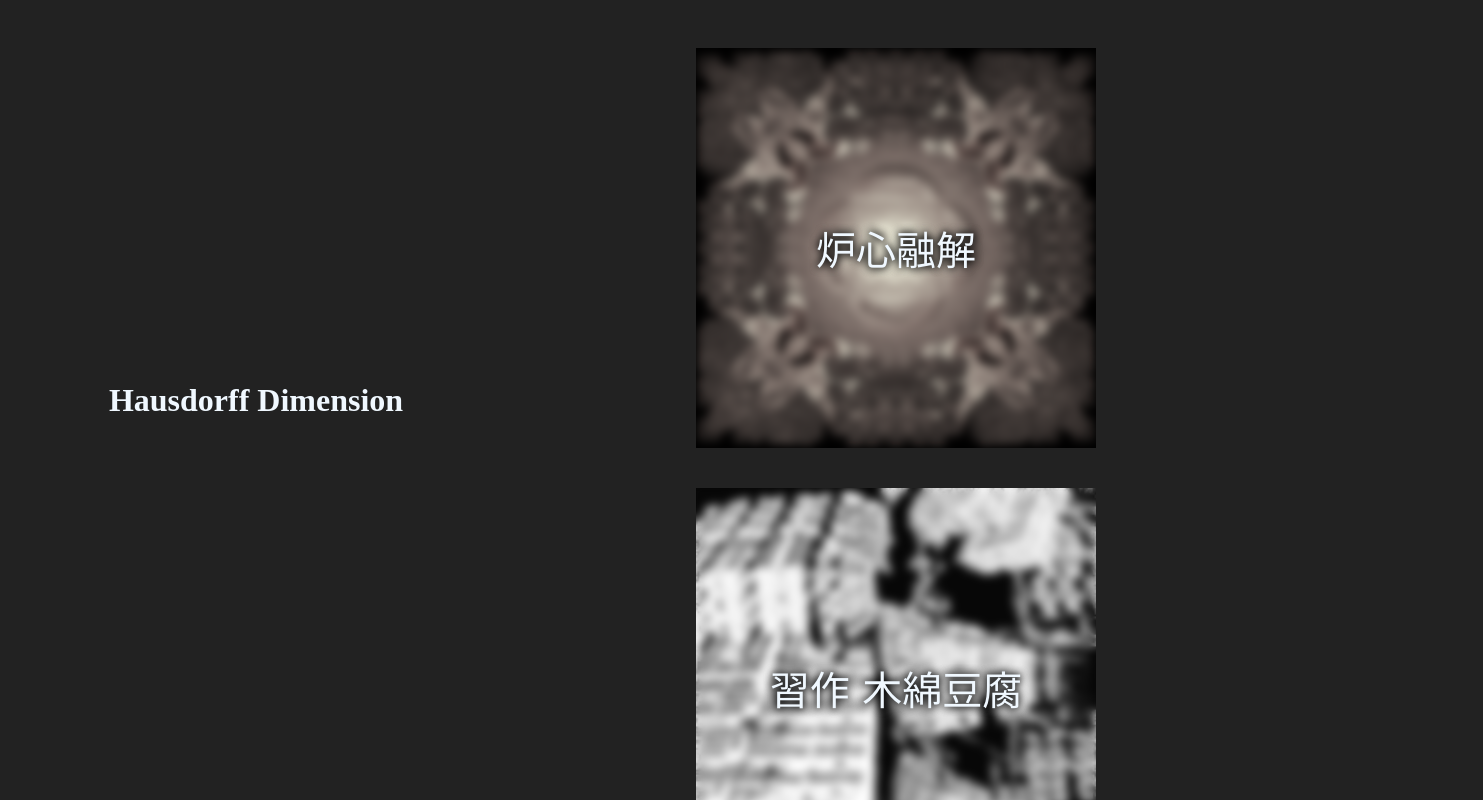
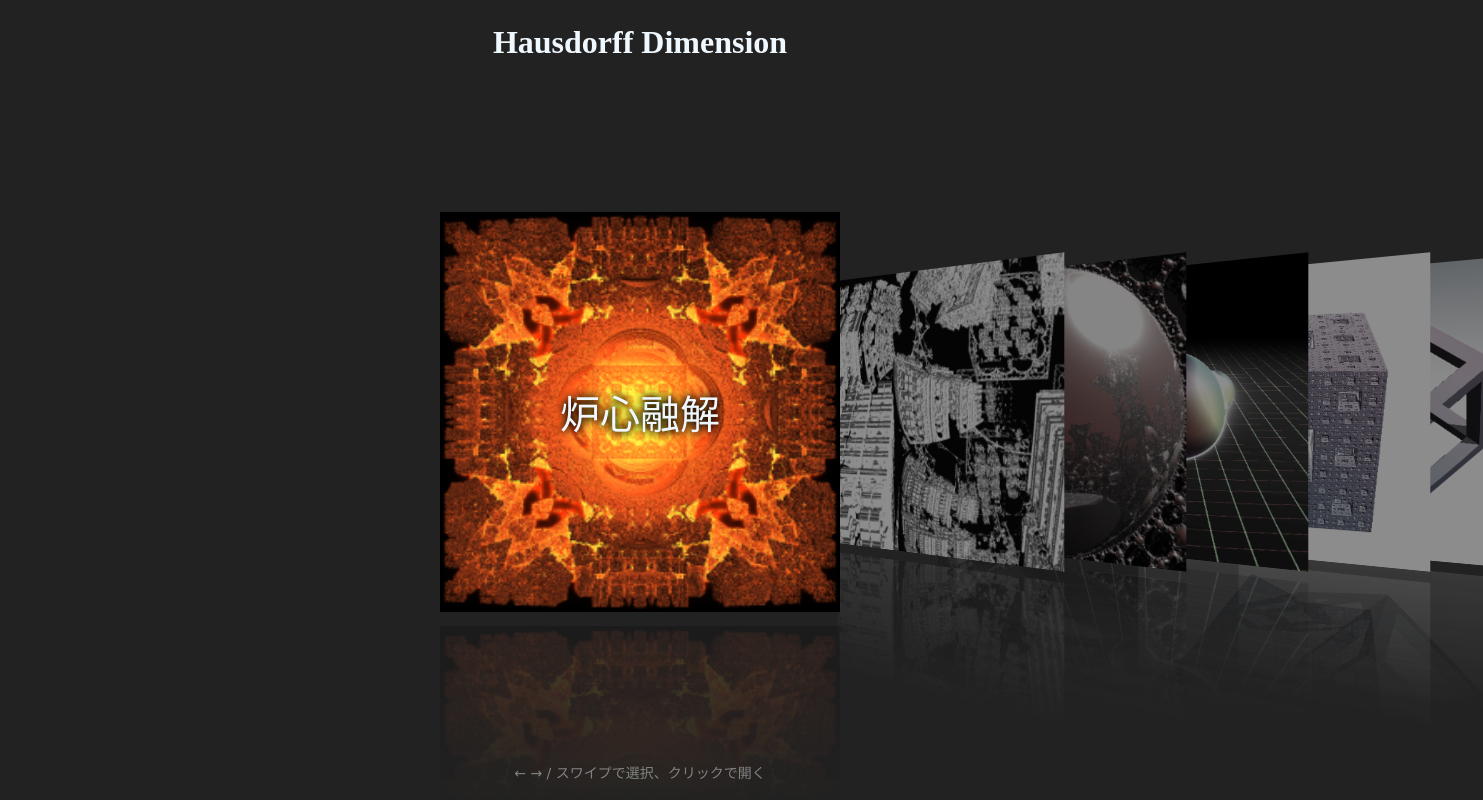
Before and after one commit to Lucas544875/Hausdorff-Dimension, a plain HTML site: page index.html in a window 1280 px wide. Shown: the whole page, 1483 px wide, since content can reach past the window. Drawn offline with Linux system fonts and the light colour scheme; a web font is replaced by a local one.

Commit message:
[update] カバーフロー

```diff
--- /dev/null
+++ b/coverflow.js
@@ -0,0 +1,92 @@
+const works = [
+  { title: "炉心融解", href: "mandelbox.html", img: "imgs/meltdown.png" },
+  { title: "習作 木綿豆腐", href: "mandelbox2.html", img: "imgs/tofu.png" },
+  { title: "バベルの塔", href: "pseudoKleinian.html", img: "imgs/babbel.png" },
+  { title: "種", href: "metaball.html", img: "imgs/metaball.png" },
+  { title: "Overwrite", href: "overwrite.html", img: "imgs/overwrite.png" },
+  { title: "Impossible", href: "trick.html", img: "imgs/impossible.png" },
+];
+
+const coverflow = document.getElementById("coverflow");
+let current = 0;
+
+const cards = works.map((work, i) => {
+  const card = document.createElement("div");
+  card.className = "card";
+  card.style.backgroundImage = `url(${work.img})`;
+
+  const caption = document.createElement("div");
+  caption.className = "caption";
+  caption.textContent = work.title;
+  card.appendChild(caption);
+
+  card.addEventListener("click", () => {
+    if (i === current) {
+      location.href = work.href;
+    } else {
+      current = i;
+      layout();
+    }
+  });
+
+  coverflow.appendChild(card);
+  return card;
+});
+
+function layout() {
+  const width = coverflow.clientWidth;
+  const push = Math.min(width * 0.3, 300);
+  const gap = Math.min(width * 0.11, 110);
+
+  cards.forEach((card, i) => {
+    const d = i - current;
+    const abs = Math.abs(d);
+    const sign = Math.sign(d);
+    const x = sign * (d === 0 ? 0 : push + (abs - 1) * gap);
+    const rotate = -sign * 55;
+    const scale = d === 0 ? 1 : 0.72;
+    card.style.transform =
+      `translate(-50%, -50%) translateX(${x}px) rotateY(${rotate}deg) scale(${scale})`;
+    card.style.zIndex = String(works.length - abs);
+    card.classList.toggle("center", d === 0);
+  });
+}
+
+function move(step) {
+  const next = Math.min(works.length - 1, Math.max(0, current + step));
+  if (next !== current) {
+    current = next;
+    layout();
+  }
+}
+
+document.addEventListener("keydown", (e) => {
+  if (e.key === "ArrowLeft") move(-1);
+  if (e.key === "ArrowRight") move(1);
+  if (e.key === "Enter") location.href = works[current].href;
+});
+
+let wheelLock = 0;
+coverflow.addEventListener("wheel", (e) => {
+  e.preventDefault();
+  const now = Date.now();
+  if (now - wheelLock < 250) return;
+  const delta = Math.abs(e.deltaX) > Math.abs(e.deltaY) ? e.deltaX : e.deltaY;
+  if (Math.abs(delta) < 10) return;
+  wheelLock = now;
+  move(delta > 0 ? 1 : -1);
+}, { passive: false });
+
+let touchX = null;
+coverflow.addEventListener("touchstart", (e) => {
+  touchX = e.touches[0].clientX;
+});
+coverflow.addEventListener("touchend", (e) => {
+  if (touchX === null) return;
+  const dx = e.changedTouches[0].clientX - touchX;
+  if (Math.abs(dx) > 40) move(dx < 0 ? 1 : -1);
+  touchX = null;
+});
+
+window.addEventListener("resize", layout);
+layout();
--- a/index.css
+++ b/index.css
@@ -1,106 +1,70 @@
 body{
-  text-align: center;
-	display: flex;
+  margin: 0;
+  height: 100vh;
+  display: flex;
+  flex-direction: column;
   background-color: #222222;
-	height: 100vh;
-	margin: 0%;
+  overflow: hidden;
 }
 
 h1{
-  color :aliceblue;
-}
-h2{
-  color :aliceblue;
-}
-p{
-  color :aliceblue;
+  color: aliceblue;
+  margin: 0;
 }
 
-.leftWrapper{
-	box-sizing: border-box;
-	padding: 8px;
-  width: 40%;
-  height: 100%;
+.siteTitle{
+  padding: 24px 8px 0;
+  text-align: center;
+}
+
+.coverflow{
+  flex: 1;
+  position: relative;
+  perspective: 1200px;
+}
+
+.card{
+  position: absolute;
+  top: 50%;
+  left: 50%;
+  width: min(400px, 55vmin);
+  height: min(400px, 55vmin);
   display: flex;
   justify-content: center;
   align-items: center;
+  background-size: cover;
+  background-position: center;
+  cursor: pointer;
+  filter: grayscale(85%) brightness(0.55);
+  transition: transform 0.45s ease, filter 0.45s ease;
+  -webkit-box-reflect: below 14px linear-gradient(transparent 55%, rgba(255, 255, 255, 0.2));
 }
 
-.rightWrapper{
-	box-sizing: border-box;
-	padding: 8px;
-  width: 60%;
-  height: 100;
-	overflow-y: scroll;
-	-ms-overflow-style: none;    /* IE, Edge 対応 */
-	scrollbar-width: none;       /* Firefox 対応 */
+.card.center{
+  filter: none;
 }
 
-.rightWrapper::-webkit-scrollbar {
-	display:none;
+.caption{
+  color: aliceblue;
+  font-family: 'Klee One', cursive;
+  font-size: 40px;
+  text-shadow: 0 0 8px black, 0 0 8px black;
+  opacity: 0;
+  transition: opacity 0.3s;
 }
 
-.work{
-  background-color: aliceblue;
-  display: flex;
-	justify-content: center;
-	align-items: center;
-	position: relative;
-	width: 400px;
-	height: 400px;
-	font-size: 40px;
-	cursor: pointer;
-	margin: 30pt auto;
-	background-size: cover;
-	z-index: 0;
-	overflow: clip;
-}
-.work::before{
-	box-sizing: content-box;
-
-	transition: 0.1s;
-	content: "";
-  display: block;
-  position: absolute;
-  background: inherit;
-	filter:grayscale(90%) blur(5px);
-  top:    -3px;
-  right:  -3px;
-  bottom: -3px;
-  left:   -3px;
-  z-index: -1;
+.card.center .caption{
+  opacity: 1;
 }
 
-#meltDown{
-	background-image: url(imgs/meltdown.png);
-}
-#tofu{
-	background-image: url(imgs/tofu.png);
-}
-#babbel{
-	background-image: url(imgs/babbel.png);
-}
-#metaball{
-	background-image: url(imgs/metaball.png);
-}
-#overwrite{
-	background-image: url(imgs/overwrite.png);
-}
-#impossible{
-	background-image: url(imgs/impossible.png);
+.card.center:hover .caption{
+  opacity: 0;
 }
 
-.work:hover:before{
-	filter: none;
+.hint{
+  color: rgba(240, 248, 255, 0.45);
+  font-family: 'Klee One', cursive;
+  font-size: 14px;
+  text-align: center;
+  margin: 0 0 18px;
 }
-
-.discription{
-  color :aliceblue;
-	background-color: rgba(0, 0, 0, 0.0);
-	font-family: 'Klee One', cursive;
-	text-shadow:0 0 8px black,0 0 8px black;
-}
-
-.work:hover .discription{
-	display: none;
-}
--- a/index.html
+++ b/index.html
@@ -3,50 +3,20 @@
 <head>
   <link href="index.css" rel="stylesheet">
   <meta charset="utf-8" />
+  <meta name="viewport" content="width=device-width, initial-scale=1" />
   <title>Hausdorff Dimension</title>
   <link rel="preconnect" href="https://fonts.googleapis.com">
   <link rel="preconnect" href="https://fonts.gstatic.com" crossorigin>
   <link href="https://fonts.googleapis.com/css2?family=Klee+One&display=swap" rel="stylesheet">
 </head>
 <body>
-  <div class="leftWrapper">
-    <div class="title">
-      <h1>
-        Hausdorff Dimension
-      </h1>
-    </div>
-  </div>
-  <div class="rightWrapper">
-    <div class = "work" id = "meltDown" onclick = "location.href='./mandelbox.html'">
-      <div class ="discription">
-        炉心融解
-      </div>
-    </div>
-    <div class = "work" id = "tofu" onclick = "location.href='./mandelbox2.html'">
-      <div class ="discription">
-        習作 木綿豆腐
-      </div>
-    </div>
-    <div class = "work" id = "babbel" onclick = "location.href='./pseudoKleinian.html'">
-      <div class ="discription">
-        バベルの塔
-      </div>
-    </div>
-    <div class = "work" id = "metaball" onclick = "location.href='./metaball.html'">
-      <div class ="discription">
-        種
-      </div>
-    </div>
-    <div class = "work" id = "overwrite" onclick = "location.href='./overwrite.html'">
-      <div class ="discription">
-        Overwrite
-      </div>
-    </div>
-    <div class = "work" id = "impossible" onclick = "location.href='./trick.html'">
-      <div class ="discription">
-        Impossible
-      </div>
-    </div>
-  </div>
+  <header class="siteTitle">
+    <h1>
+      Hausdorff Dimension
+    </h1>
+  </header>
+  <main class="coverflow" id="coverflow"></main>
+  <p class="hint">← → / スワイプで選択、クリックで開く</p>
+  <script src="coverflow.js"></script>
 </body>
 </html>
```
